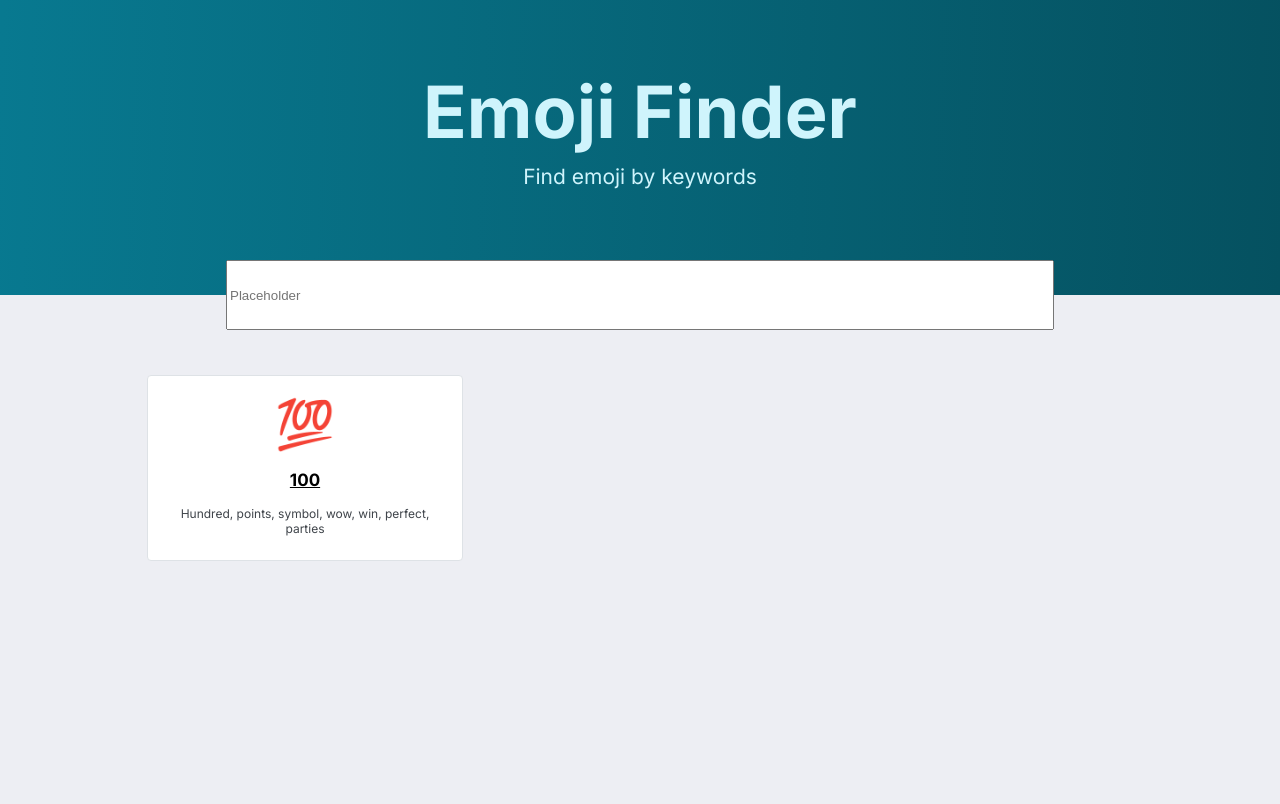
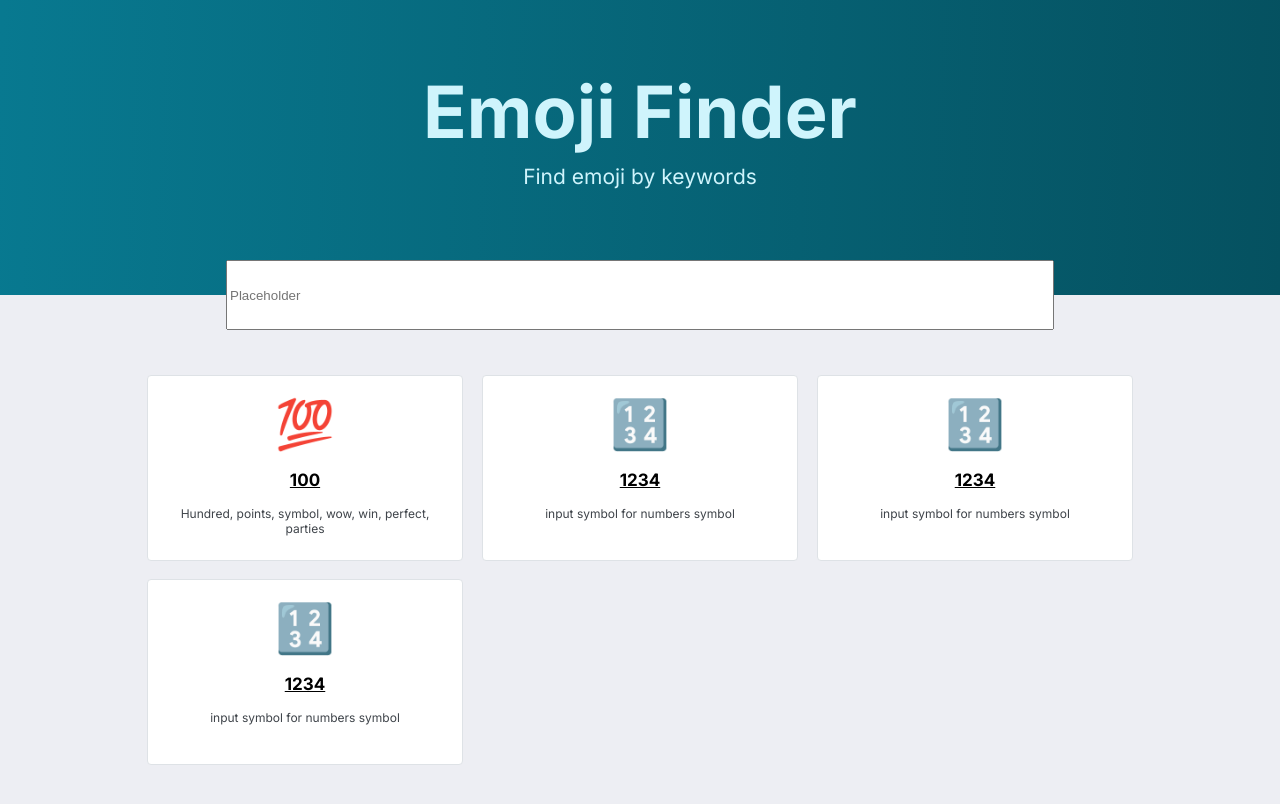
Before and after one commit to d1maro/emoji-finder, a plain HTML site: page index.html in a window 1280 px wide. Shown: the top 804 px of the page. Drawn offline with Linux system fonts and the light colour scheme.

Commit message:
js script for card

```diff
--- a/index.html
+++ b/index.html
@@ -37,5 +37,6 @@
             </section>
         </div>
     </main>
+    <script src="script.js"></script>
 </body>
 </html>
--- /dev/null
+++ b/script.js
@@ -0,0 +1,36 @@
+"use strict";
+
+const emojiArr = [
+    {content: "🔢", head: "1234", text: "input symbol for numbers symbol"},
+    {content: "🔢", head: "1234", text: "input symbol for numbers symbol"},
+    {content: "🔢", head: "1234", text: "input symbol for numbers symbol"},
+];
+
+const cont = document.querySelector(".grid__container");
+
+function createCard(emojiArr) {
+const card = document.createElement("div");
+card.className = "grid__card";
+
+const emoji = document.createElement("div");
+emoji.className = "card__emoji";
+emoji.textContent = emojiArr.content;
+
+const title = document.createElement("h2");
+title.className = "card__title";
+title.textContent = emojiArr.head;
+
+const description = document.createElement("p");
+description.className = "card__description";
+description.textContent = emojiArr.text;
+
+card.append(emoji);
+card.append(title);
+card.append(description);
+
+return card;
+}
+
+emojiArr.forEach(elem => {
+    cont.append(createCard(elem));
+})
```
